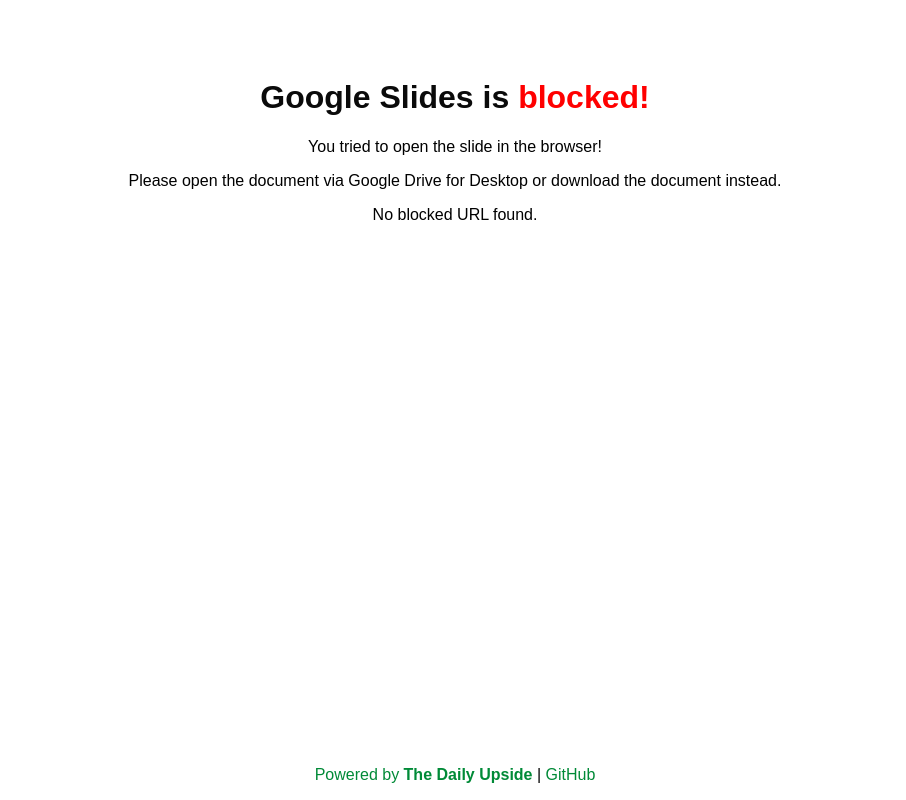
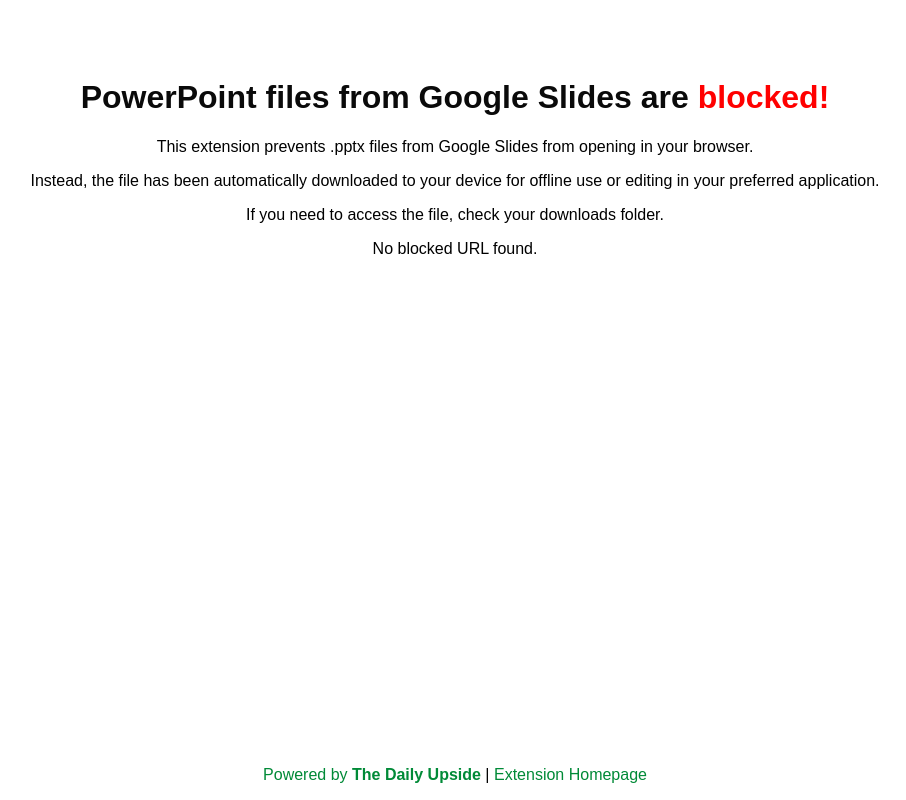
Before and after one commit to The-Daily-Upside/chrome-extension-google-drive-ppt-download, a browser extension: page blocked.html in a window 1280 px wide. Shown: the whole page, without its empty margins (185-1091 px from the left). Drawn offline with Linux system fonts and the light colour scheme.

Commit message:
for store

```diff
--- a/blocked.html
+++ b/blocked.html
@@ -59,12 +59,16 @@
     </style>
 </head>
 <body>
-    <h1>Google Slides is <span>blocked!</span></h1>
-    <p>You tried to open the slide in the browser!</p>
-    <p>Please open the document via Google Drive for Desktop or download the document instead.</p>
-    <p id="url">Creating Download Link ...</p>
+    <h1>PowerPoint files from Google Slides are <span>blocked!</span></h1>
+    <p>This extension prevents .pptx files from Google Slides from opening in your browser.</p>
+    <p>Instead, the file has been automatically downloaded to your device for offline use or editing in your preferred application.</p>
+    <p>If you need to access the file, check your downloads folder.</p>
+    <p id="url">Creating Download Link <a href="download_link_here">Download Now</a>...</p>
 
-    <div class="copyright"><a href="https://www.thedailyupside.com/">Powered by <strong>The Daily Upside</strong></a> | <a href="https://github.com/The-Daily-Upside/chrome-extension-google-drive-ppt-download">GitHub</a></div>
+    <div class="copyright">
+        <a href="https://www.thedailyupside.com/">Powered by <strong>The Daily Upside</strong></a> |
+        <a href="https://github.com/The-Daily-Upside/chrome-extension-google-drive-ppt-download">Extension Homepage</a>
+    </div>
     <script src="blocked.js"></script>
 </body>
 </html>
```
Also changed, not shown: manifest.json.
